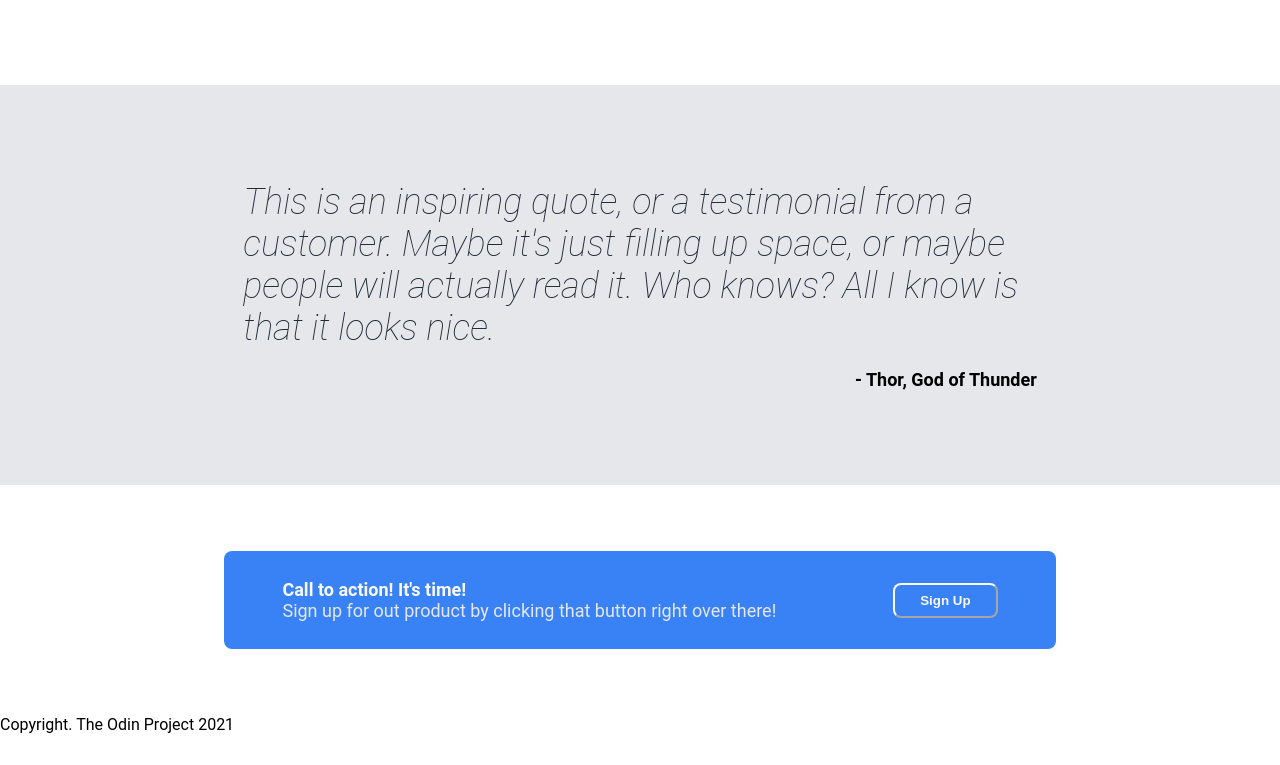
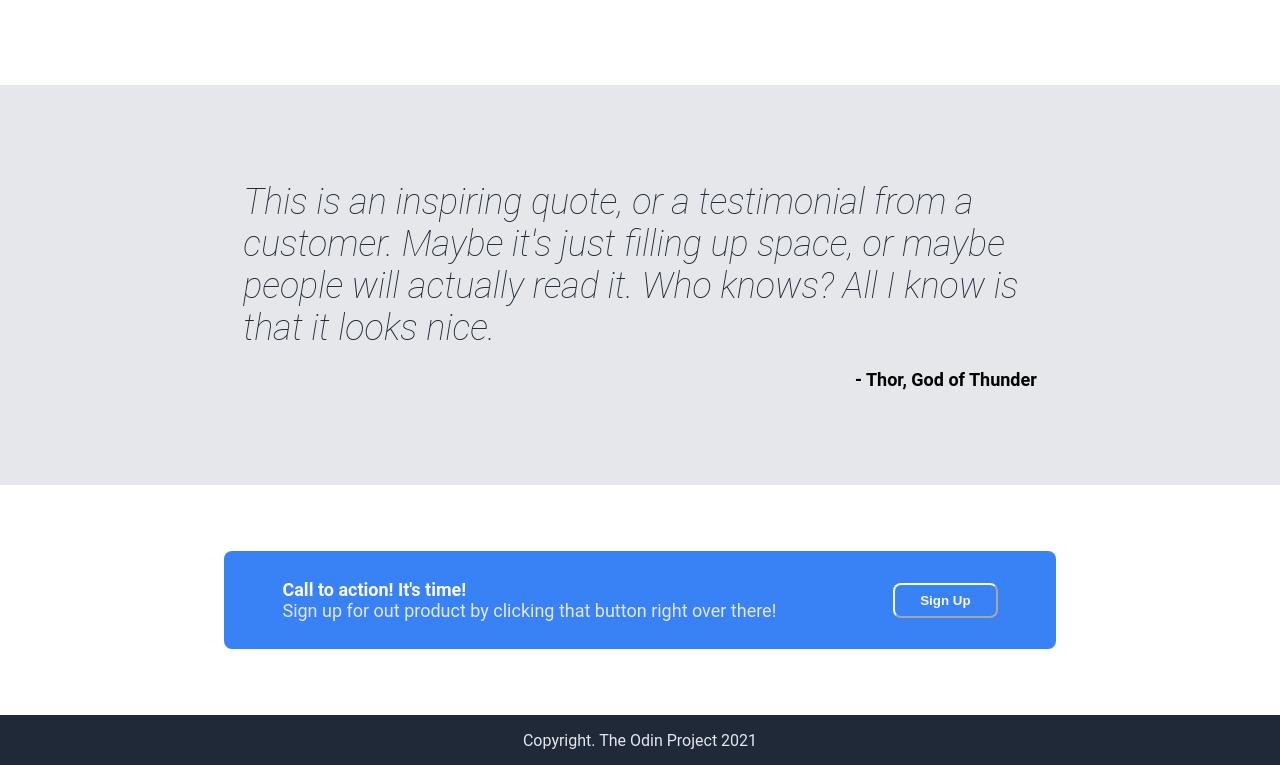
Before and after one commit to salaga-py2021/odin-landing-page, a plain HTML site: page index.html in a window 1280 px wide. Shown: the part 862-1627 px from the top of the page. Before the commit the page ends 1596 px from the top, so only its background shows below. Drawn offline with Linux system fonts and the light colour scheme.

```diff
--- a/styles.css
+++ b/styles.css
@@ -170,3 +170,12 @@ img {
 .call-to-action button {
     border-color: #f9faf8;
 }
+
+.footer {
+    display: flex;
+    height: 50px;
+    background-color: #1F2937;
+    justify-content: center;
+    align-items: center;
+    color: #e5e7eb;
+}
```
